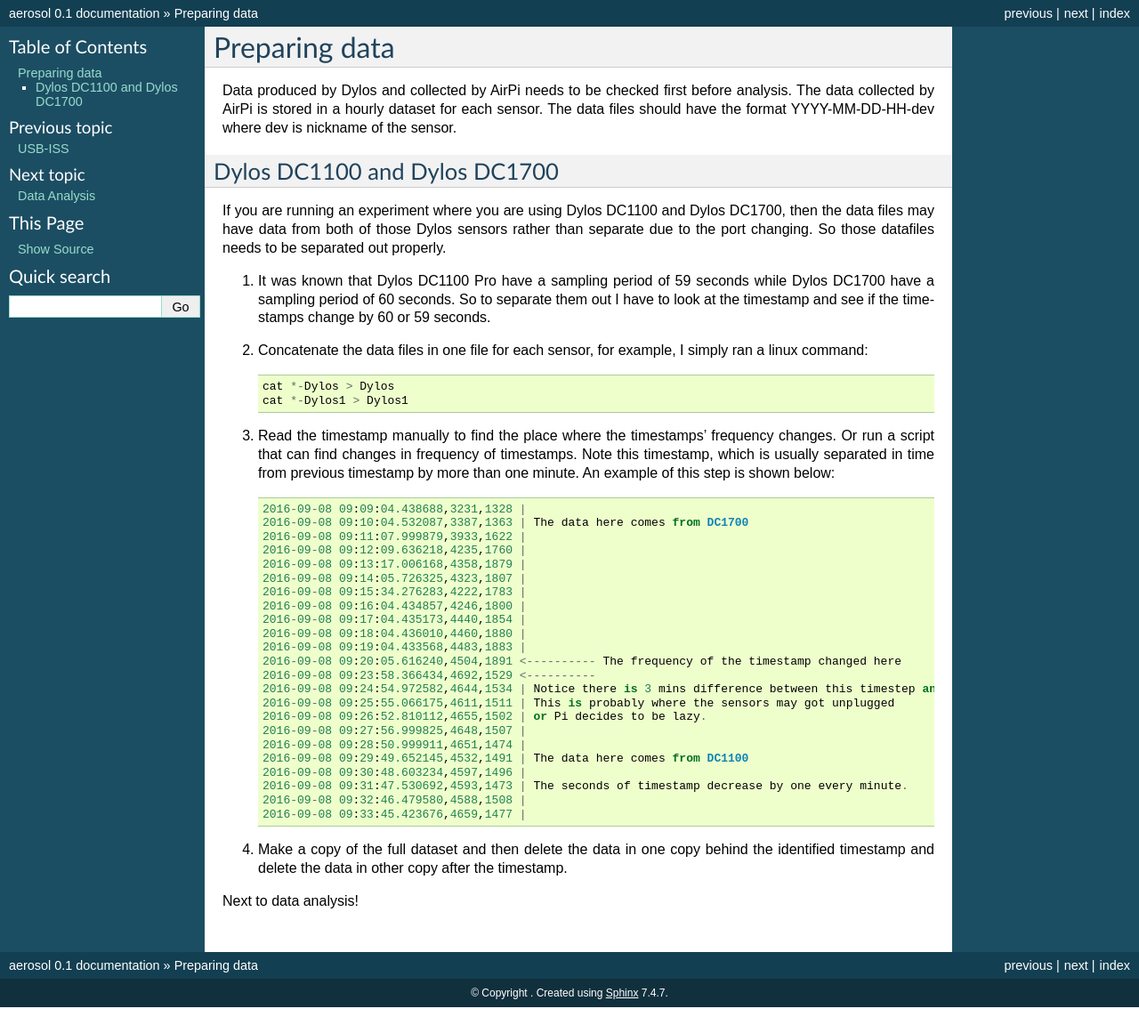
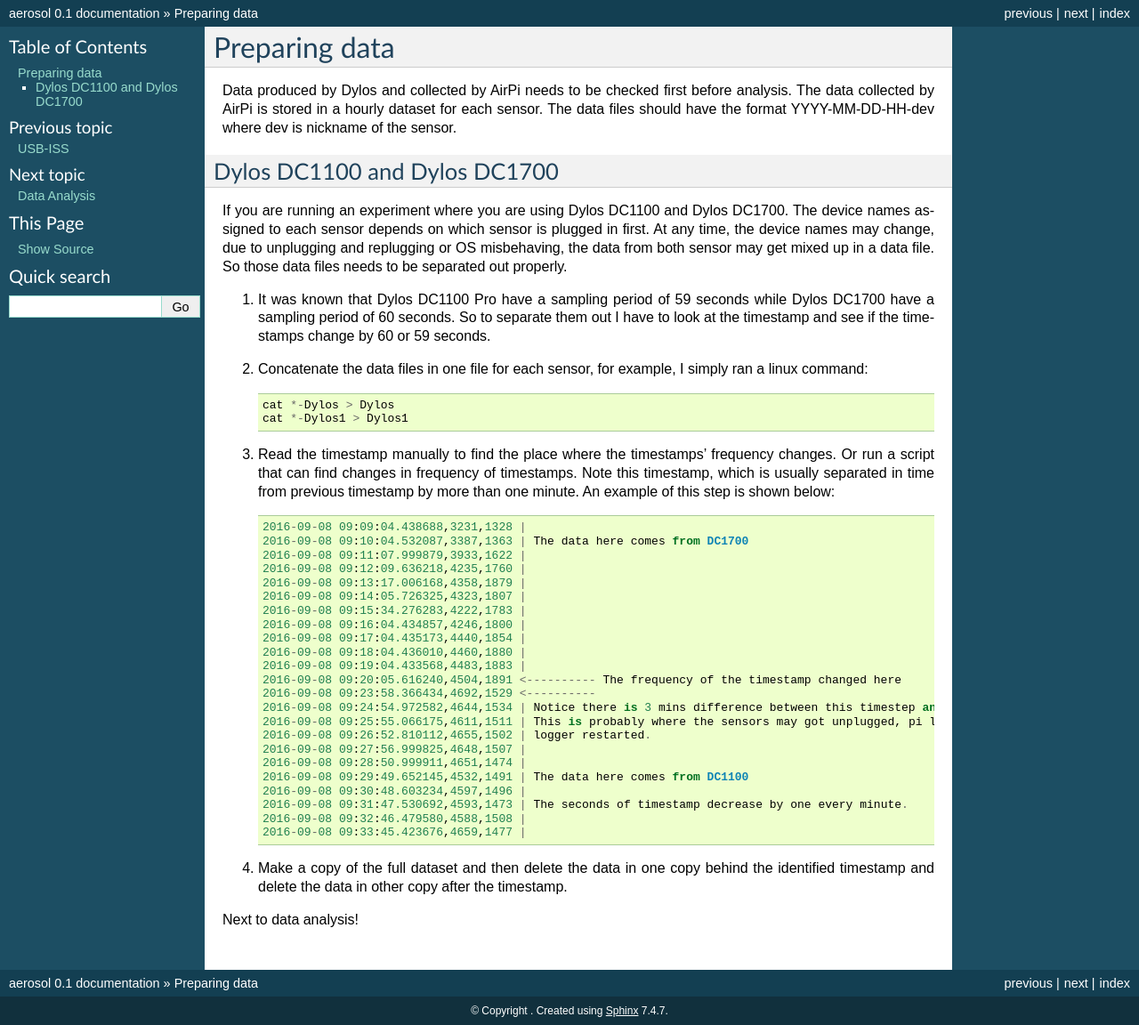
Before and after one commit to DancingQuanta/dylos-calibration, a Sphinx documentation site: the page built from docs/data-preparation.rst, in a window 1280 px wide. Shown: the whole page at 89% size. Built offline with Sphinx 7.4.7, drawn with Linux system fonts in a browser that asks for light colours; pages that are not in the unit, such as notebooks, are missing from menus.

Commit message:
Some edits of data preparation

```diff
--- a/docs/data-preparation.rst
+++ b/docs/data-preparation.rst
@@ -8,8 +8,10 @@
 Dylos DC1100 and Dylos DC1700
 -----------------------------
 
-If you are running an experiment where you are using Dylos DC1100 and Dylos DC1700, then the data files may have data from both of those Dylos sensors rather than separate due to the port changing.
-So those datafiles needs to be separated out properly.
+If you are running an experiment where you are using Dylos DC1100 and Dylos DC1700.
+The device names assigned to each sensor depends on which sensor is plugged in first.
+At any time, the device names may change, due to unplugging and replugging or OS misbehaving, the data from both sensor may get mixed up in a data file.
+So those data files needs to be separated out properly.
 
 1. It was known that Dylos DC1100 Pro have a sampling period of 59 seconds while Dylos DC1700 have a sampling period of 60 seconds. So to separate them out I have to look at the timestamp and see if the timestamps change by 60 or 59 seconds.
 2. Concatenate the data files in one file for each sensor, for example, I simply ran a linux command::
@@ -36,8 +38,8 @@
     2016-09-08 09:20:05.616240,4504,1891 <---------- The frequency of the timestamp changed here
     2016-09-08 09:23:58.366434,4692,1529 <----------
     2016-09-08 09:24:54.972582,4644,1534 | Notice there is 3 mins difference between this timestep and the previous
-    2016-09-08 09:25:55.066175,4611,1511 | This is probably where the sensors may got unplugged
-    2016-09-08 09:26:52.810112,4655,1502 | or Pi decides to be lazy.
+    2016-09-08 09:25:55.066175,4611,1511 | This is probably where the sensors may got unplugged, pi lazy or
+    2016-09-08 09:26:52.810112,4655,1502 | logger restarted.
     2016-09-08 09:27:56.999825,4648,1507 |
     2016-09-08 09:28:50.999911,4651,1474 |
     2016-09-08 09:29:49.652145,4532,1491 | The data here comes from DC1100
```
